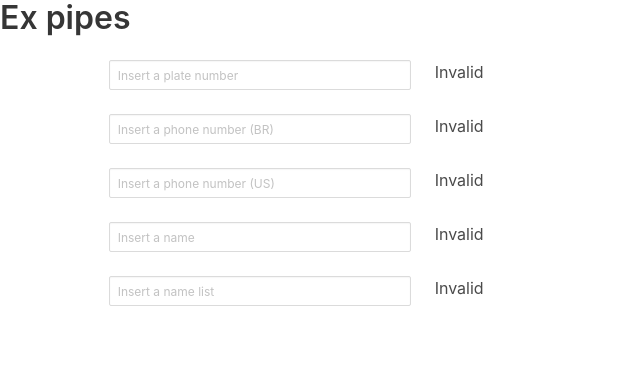
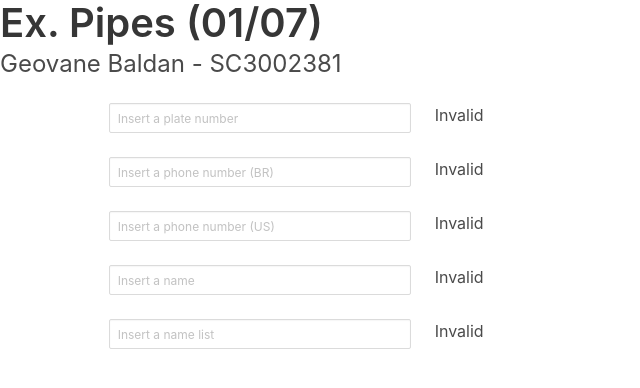
Before and after one commit to GeovaneBaldan/tc2-ex-pipes, an Angular app: page / in a window 1280 px wide. Shown: the top 388 px of the page, without its empty margins (0-640 px from the left). Built offline with nearby package versions, Linux system fonts and the light colour scheme.

Commit message:
Final style fixes

```diff
--- a/src/app/app.component.html
+++ b/src/app/app.component.html
@@ -1,6 +1,7 @@
 <div class="columns">
   <div class="column">
-    <h1 class="title">Ex pipes</h1>
+    <p class="title is-2">Ex. Pipes (01/07)</p>
+    <p class="subtitle is-4">Geovane Baldan - SC3002381</p>
   </div>
 </div>
 
```
